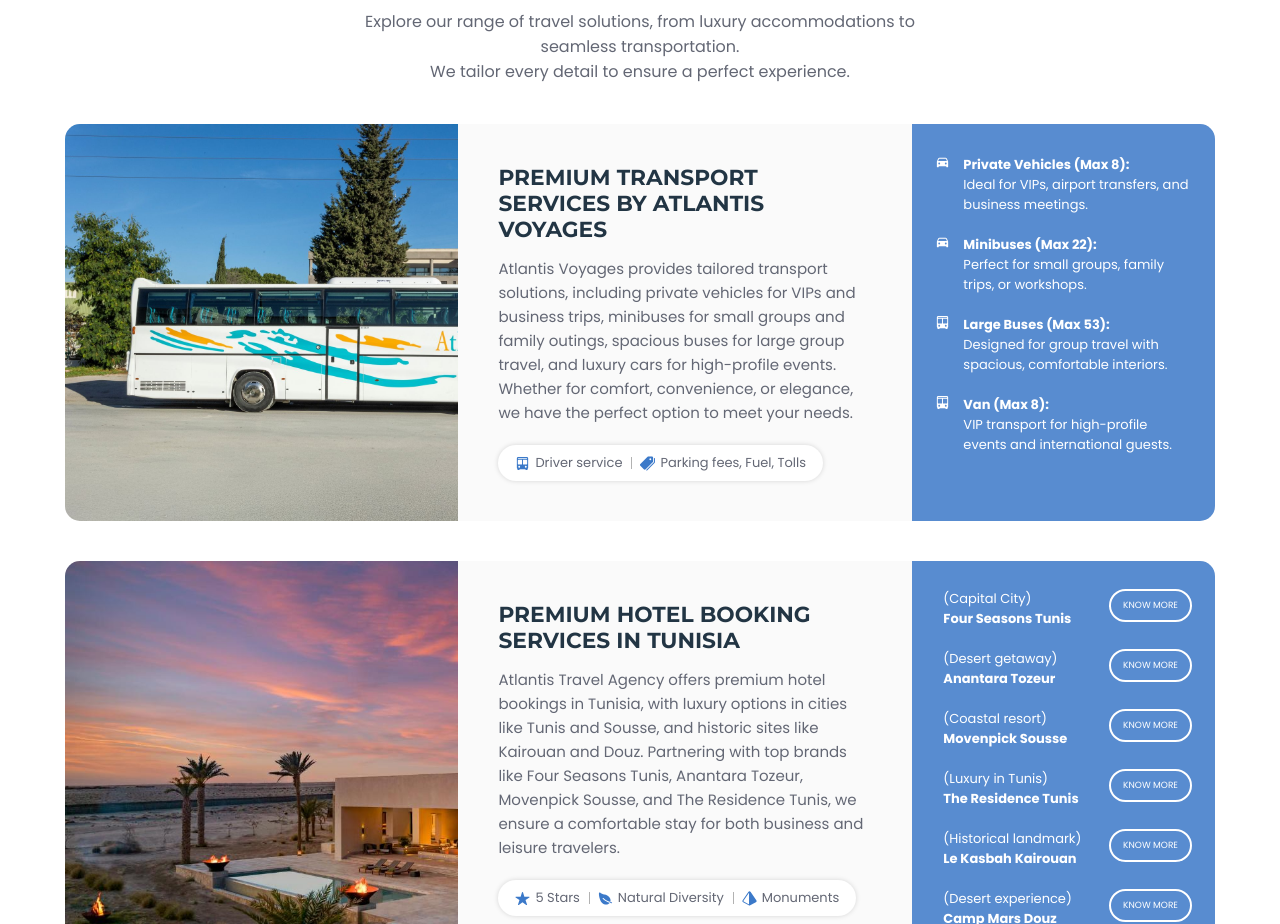
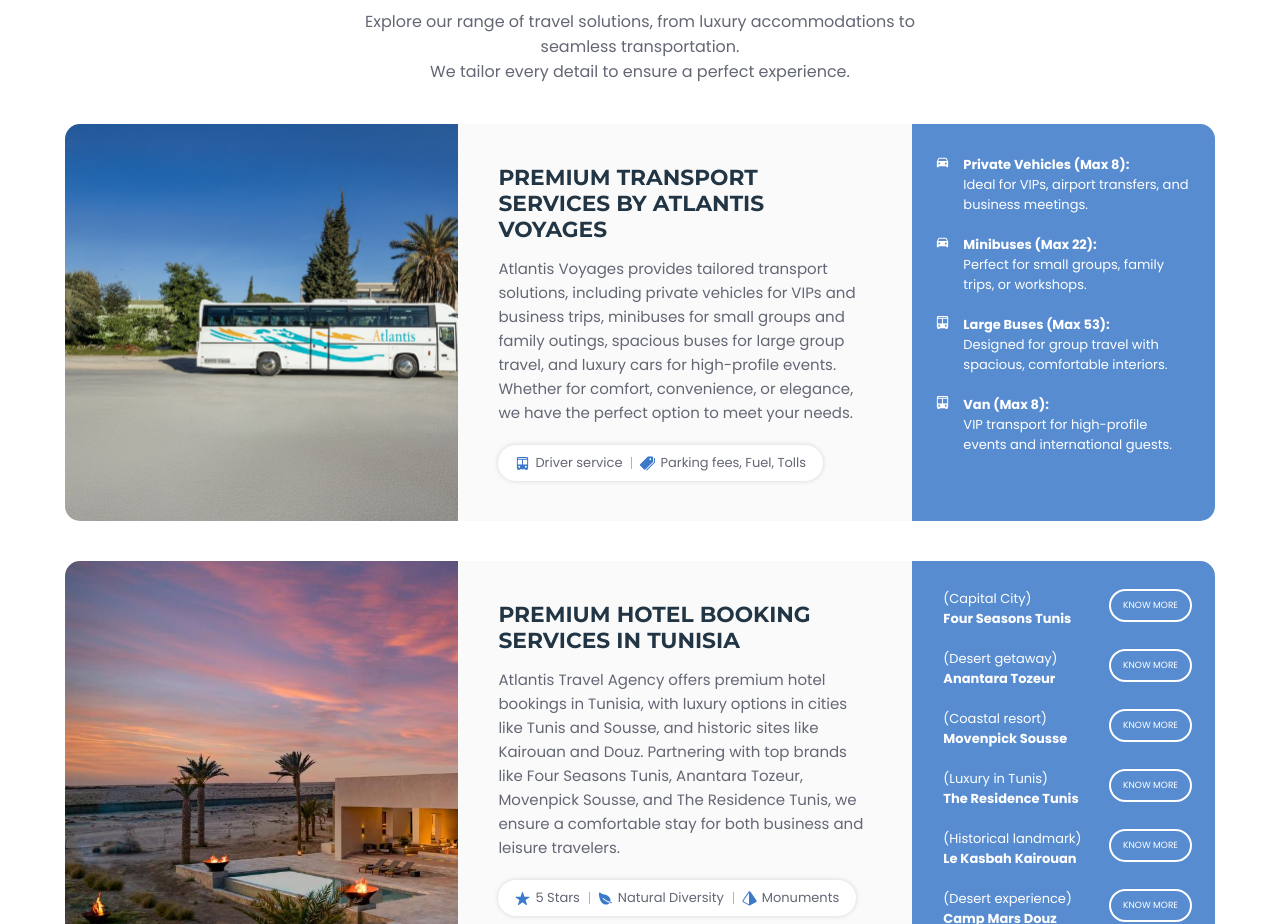
Before and after one commit to linksprod/Atlantis_landing, a website: page index.html in a window 1280 px wide. Shown: the part 4220-5144 px from the top of the page. Drawn offline with nearby package versions, Linux system fonts and the light colour scheme.

Commit message:
changes pictures3

```diff
--- a/index.html
+++ b/index.html
@@ -307,7 +307,7 @@
               <div class="package-card">
 
                 <figure class="card-banner">
-                  <img src="/images/hostingbus.jpg" alt="Atlantis Voyages Premium Transport Services" loading="lazy">
+                  <img src="/images/atlabus.jpg" alt="Atlantis Voyages Premium Transport Services" loading="lazy">
                 </figure>
 
                 <div class="card-content">
```
Also changed, not shown: public/images/atlabus.jpg (added), public/images/hostingbus.jpg (deleted).
